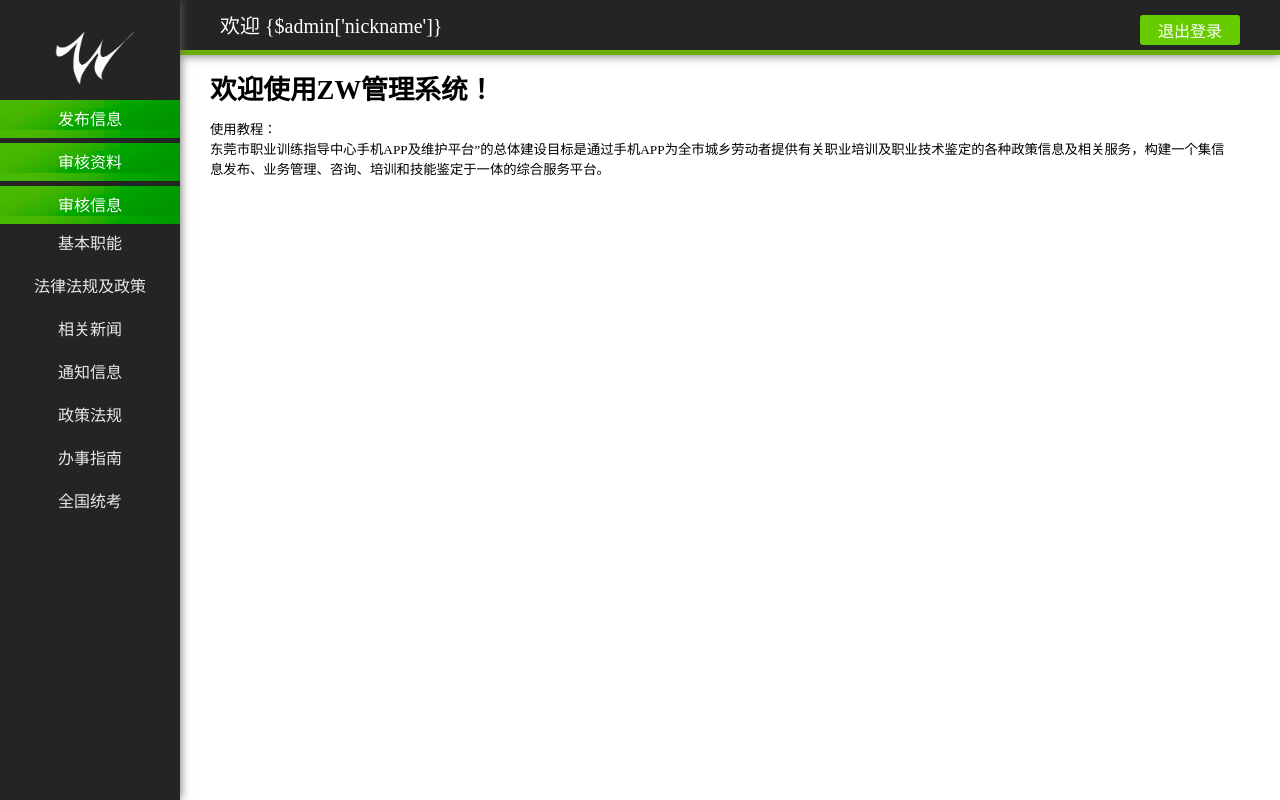
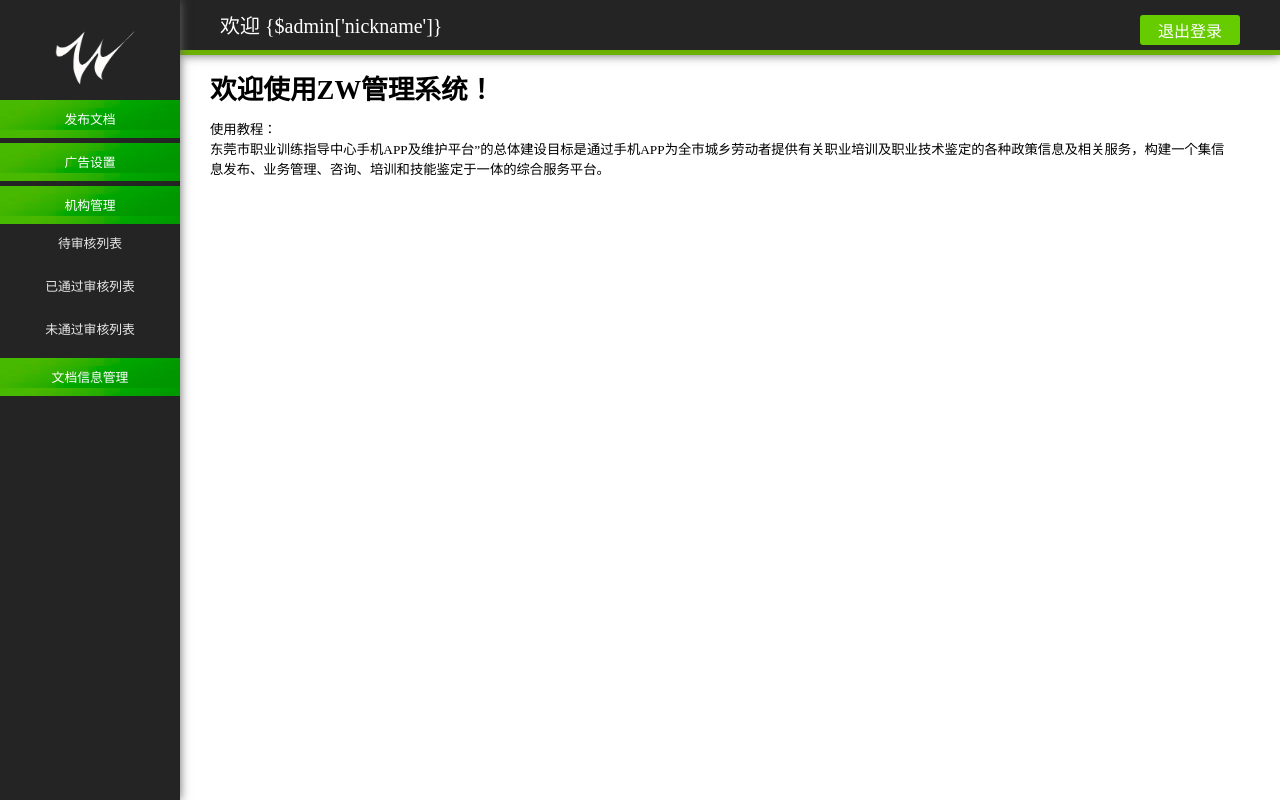
Before and after one commit to Meizhuo/MZ-Server, a PHP site: page /DbName/Application/Admin/View/Index/manage.html in a window 1280 px wide, after a click on "机构管理". Run offline with PHP 8.4, Linux system fonts and the light colour scheme.

Commit message:
更换管理员管理页面

```diff
--- a/Application/Admin/View/Index/manage.html
+++ b/Application/Admin/View/Index/manage.html
@@ -21,29 +21,26 @@
     <div id="parent_a">
         <div id="PARENT">
             <ul id="nav">
-                <li><a href="/mz/index.php/admin/index/postDocument" onclick="DoMenu('ChildMenu1')">发布信息</a>
+                <li><a href="{:U('admin/index/postDocument')}" onclick="DoMenu('ChildMenu1')">发布文档</a>
+                    <li><a href="{:U('admin/index/advertisements')}" onclick="DoMenu('ChildMenu2')">广告设置</a>
                     </li>
-                <li><a href="#Menu=ChildMenu2" onClick="DoMenu('ChildMenu2')">审核资料</a>
-                    <ul id="ChildMenu2" class="collapsed">
-                        <li><a href="/mz/index.php/admin/index/checkInstitution">培训机构</a>
+                    <li><a href="#Menu=ChildMenu3" onClick="DoMenu('ChildMenu3')">机构管理</a>
+                        <ul id="ChildMenu3" class="collapsed">
+                            <li><a href="{:U('admin/index/checkInstitution','checked=0')}">待审核列表</a>
+                            </li>
+                            <li><a href="{:U('admin/index/checkInstitution','checked=1')}">已通过审核列表</a>
+                            </li>
+                            <li><a href="{:U('admin/index/checkInstitution','checked=-1')}">未通过审核列表</a>
                             </li>
                         </ul>
                     </li>
-                <li><a href="#Menu=ChildMenu3" onClick="DoMenu('ChildMenu3')">审核信息</a>
-                    <ul id="ChildMenu3" class="collapsed">
-                        <li><a href="/mz/index.php/admin/index/checkDocument/categoryId/1">基本职能</a>
+                    <li><a href="#Menu=ChildMenu4" onClick="DoMenu('ChildMenu4')">文档信息管理</a>
+                        <ul id="ChildMenu4" class="collapsed">
+                            <li><a href="{:U('admin/index/checkDocument','checked=0&categoryId=1')}">待审核列表</a>
                             </li>
-                        <li><a href="/mz/index.php/admin/index/checkDocument/categoryId/2">法律法规及政策</a>
+                            <li><a href="{:U('admin/index/checkDocument','checked=1&categoryId=1')}">已通过审核列表</a>
                             </li>
-                        <li><a href="/mz/index.php/admin/index/checkDocument/categoryId/3">相关新闻</a>
-                        </li>
-                        <li><a href="/mz/index.php/admin/index/checkDocument/categoryId/4">通知信息</a>
-                        </li>
-                        <li><a href="/mz/index.php/admin/index/checkDocument/categoryId/5">政策法规</a>
-                        </li>
-                        <li><a href="/mz/index.php/admin/index/checkDocument/categoryId/6">办事指南</a>
-                        </li>
-                        <li><a href="/mz/index.php/admin/index/checkDocument/categoryId/7">全国统考</a>
+                            <li><a href="{:U('admin/index/checkDocument','checked=-1&categoryId=1')}">未通过审核列表</a>
                             </li>
                         </ul>
                     </li>
@@ -51,8 +48,6 @@
         </div>
 
     </div>
-
-
 
     <div id="topbar">
         <span>欢迎 {$admin['nickname']}</span>
@@ -79,7 +74,7 @@
             // console.log(data);
             if (data.code) {
                 location = '/mz/admin/';
-            }else{
+            } else {
                 console.log(data.msg);
             }
         });
--- a/Public/css/zw_a.css
+++ b/Public/css/zw_a.css
@@ -1,95 +1,110 @@
 /* CSS Document */
 
-<!--
-*{ font-family: 微软雅黑 ;
-margin:0;padding:0;border:0;}
+<!-- * {
+    font-family: 微软雅黑;
+    margin: 0;
+    padding: 0;
+    border: 0;
+}
 body {
- font-family: 微软雅黑,arial, ËÎÌå, serif;
- font-size:12px;
- margin:0px 0px 0px 180px;
+    font-family: 微软雅黑, arial, ËÎÌå, serif;
+    font-size: 12px;
+    margin: 0px 0px 0px 180px;
+    /* background-color: #efefee;  */
 
-
- /* background-color: #efefee;  */
     background-attachment: fixed;
 }
-#logo{
-z-index:1;
-margin-left:15px;
+#logo {
+    z-index: 1;
+    margin-left: 15px;
 }
 #nav {
     text-align: center;
     width: 180px;
     line-height: 24px;
     list-style-type: none;
- text-align:left;
+    text-align: left;
     /*¶¨ÒåÕû¸öul²Ëµ¥µÄÐÐ¸ßºÍ±³¾°É«*/
 }
 /*==================Ò»¼¶Ä¿Â¼===================*/
+
+#nav a{
+   font-size: 0.8em;
+}
+
 #nav a {
     text-align: center;
     padding-top: 8px;
     height: 30px;
     width: 180px;
     display: block;
-
     /*Width(Ò»¶¨Òª)£¬·ñÔòÏÂÃæµÄLi»á±äÐÎ*/
 }
 #nav li {
- background:url(../images/2.jpg); /*Ò»¼¶Ä¿Â¼µÄ±³¾°É«*/
- /*border-bottom:#FFF 1px solid; *//*ÏÂÃæµÄÒ»Ìõ°×±ß*/
+    background: url(../images/2.jpg);
+    /*Ò»¼¶Ä¿Â¼µÄ±³¾°É«*/
+    /*border-bottom:#FFF 1px solid; */
+    /*ÏÂÃæµÄÒ»Ìõ°×±ß*/
+
     border-bottom: 5px solid #242424;
- float:left;
+    float: left;
     width: 180px;
     /*float£ºleft,±¾²»Ó¦¸ÃÉèÖÃ£¬µ«ÓÉÓÚÔÚFirefox²»ÄÜÕý³£ÏÔÊ¾
  ¼Ì³ÐNavµÄwidth,ÏÞÖÆ¿í¶È£¬li×Ô¶¯ÏòÏÂÑÓÉì*/
 }
-#nav li a:hover{
- background:url(../images/2.jpg); /*Ò»¼¶Ä¿Â¼onMouseOverÏÔÊ¾µÄ±³¾°É«*/
-
-
+#nav li a:hover {
+    background: url(../images/2.jpg);
+    /*Ò»¼¶Ä¿Â¼onMouseOverÏÔÊ¾µÄ±³¾°É«*/
 }
-#nav a:link  {
-
+#nav a:link {
     color: #ffffff;
-text-decoration:none;
+    text-decoration: none;
 }
-#nav a:visited  {
+#nav a:visited {
     color: #ffffff;
-text-decoration:none;
-background:#1c2027;
+    text-decoration: none;
+    background: #1c2027;
 }
-#nav a:hover  {
- color:#FFF;text-decoration:none;font-weight:bold;
+#nav a:hover {
+    color: #FFF;
+    text-decoration: none;
+    font-weight: bold;
 }
 /*==================¶þ¼¶Ä¿Â¼===================*/
+
 #nav li ul {
- list-style:none;
- text-align:center;
+    list-style: none;
+    text-align: center;
 }
-#nav li ul li{
- background: #242424; /*¶þ¼¶Ä¿Â¼µÄ±³¾°É«*/
+#nav li ul li {
+    background: #242424;
+    /*¶þ¼¶Ä¿Â¼µÄ±³¾°É«*/
 }
-#nav li ul a{
-         width:180px;
+#nav li ul a {
+    width: 180px;
     /* padding-left¶þ¼¶Ä¿Â¼ÖÐÎÄ×ÖÏòÓÒÒÆ¶¯£¬µ«Width±ØÐëÖØÐÂÉèÖÃ=(×Ü¿í¶È-padding-left)*/
 }
 /*ÏÂÃæÊÇ¶þ¼¶Ä¿Â¼µÄÁ´½ÓÑùÊ½*/
-#nav li ul a:link  {
- color:#e9e9e9; text-decoration:none;
+
+#nav li ul a:link {
+    color: #e9e9e9;
+    text-decoration: none;
 }
-#nav li ul a:visited  {
- color:#6db100;text-decoration:none;
+#nav li ul a:visited {
+    color: #6db100;
+    text-decoration: none;
     border-left: 2px solid #4dadc1;
 }
 #nav li ul a:hover {
- color:#66cc00;
+    color: #66cc00;
     border-bottom: 3px solid #66cc00;
- text-decoration:none;
- font-weight:normal;
- background:#242424;
+    text-decoration: none;
+    font-weight: normal;
+    background: #242424;
     /* ¶þ¼¶onmouseoverµÄ×ÖÌåÑÕÉ«¡¢±³¾°É«*/
 }
 /*==============================*/
+
 #nav li:hover ul {
     left: auto;
 }
```
Also changed, not shown: other parts of Public/css/zw_a.css (+69 -81 lines), Application/Admin/Controller/IndexController.class.php (+24 -6 lines). Lines whose indentation alone changed are shown as unchanged.
